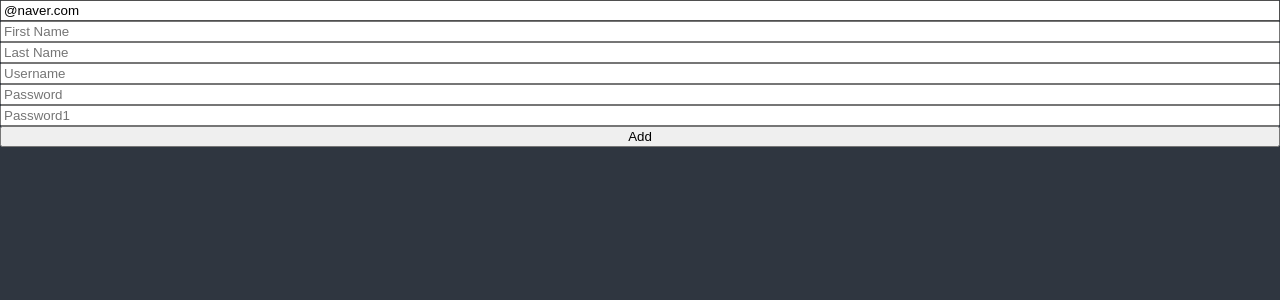
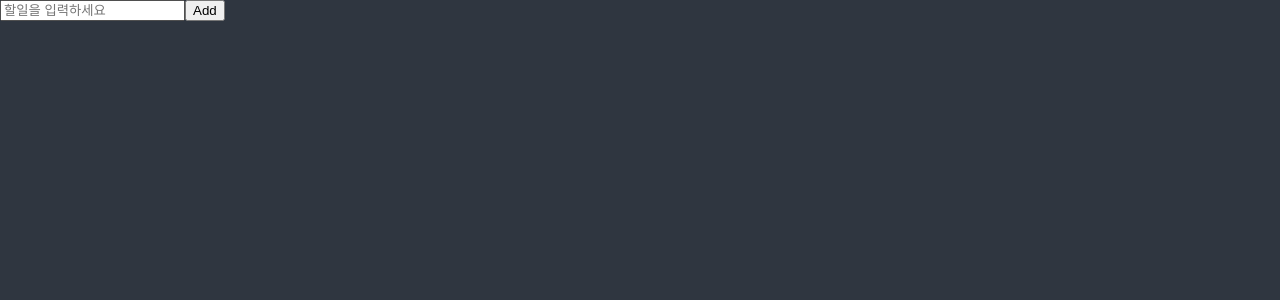
Before and after one commit to Hyun-h/masterclass-todo, a React (Create React App) app: page / in a window 1280 px wide. Shown: the top 300 px of the page. Built offline with nearby package versions, Linux system fonts and the light colour scheme.

Commit message:
react-hook-form에 맞춰 todo 조립

```diff
--- a/src/ToDoList.tsx
+++ b/src/ToDoList.tsx
@@ -1,88 +1,28 @@
-//react-hook-form : form을 쓸 때 발생하는 수많은 useState들을 줄이는 데 도움을 주는 라이브러리
 import { useForm } from 'react-hook-form';
 
 interface IForm {
-    email: string;
-    firstName: string;
-    lastName: string;
-    username: string;
-    password: string;
-    password1: string;
-    extraError?: string;
+    toDo: string;
 }
 
 function ToDoList() {
-    const {
-        register,
-        handleSubmit,
-        formState: { errors },
-        setError,
-    } = useForm<IForm>({
-        //기본값 부여도 가능
-        defaultValues: {
-            email: '@naver.com',
-        },
-    });
-
-    const onVaild = (data: IForm) => {
-        //여기서 custom validation 생성
-        if (data.password !== data.password1) {
-            //shouldFocus : 에러가 일어난 곳으로 포커스 이동
-            setError('password1', { message: '비밀번호가 같지 않습니다' }, { shouldFocus: true });
-        }
-        //서버 상태 감지하는 에러도 다룰 수 있음
-        setError('extraError', { message: '서버 오프라인' });
+    //handleSubmit은 반드시 첫번째 매개변수로 데이터가 유효할 때 호출되는 다른 함수를 받아야 함.
+    const { register, handleSubmit, setValue } = useForm<IForm>();
+    const onSubmit = (data: IForm) => {
+        console.log('add to do', data.toDo);
+        //setValue로 제출되면 form 초기화
+        setValue('toDo', '');
     };
-
-    console.log(errors);
 
     return (
         <div>
-            <form style={{ display: 'flex', flexDirection: 'column' }} onSubmit={handleSubmit(onVaild)}>
-                {/* 복잡하게 하나하나 만들어야 했던 것과 달리 간단하게 validation 가능 */}
+            <form onSubmit={handleSubmit(onSubmit)}>
                 <input
-                    {...register('email', {
-                        required: '이메일을 입력하세요',
-                        pattern: {
-                            //규칙 검사 가능!
-                            value: /^[A-Za-z0-9._%+-]+@naver.com$/,
-                            message: '네이버 이메일만 사용 가능합니다',
-                        },
+                    {...register('toDo', {
+                        required: '할일 입력 좀 부탁해요',
                     })}
-                    placeholder='Email'
+                    placeholder='할일을 입력하세요'
                 />
-                <span>{errors?.email?.message}</span>
-                <input
-                    {...register('firstName', {
-                        required: '빈칸없이 입력해주세요',
-                        validate: {
-                            //검사요소를 커스텀하게 만들 수 있다.
-                            noNico: (value) => (value.includes('nico') ? 'nico 가입 불가' : true),
-                            noNick: (value) => (value.includes('nico') ? 'nick 가입 불가' : true),
-                        },
-                    })}
-                    placeholder='First Name'
-                />
-                <span>{errors?.firstName?.message}</span>
-                <input {...register('lastName', { required: '빈칸없이 입력해주세요' })} placeholder='Last Name' />
-                <span>{errors?.lastName?.message}</span>
-                <input {...register('username', { required: '빈칸없이 입력해주세요', minLength: 10 })} placeholder='Username' />
-                <span>{errors?.username?.message}</span>
-                <input {...register('password', { required: '빈칸없이 입력해주세요', minLength: 5 })} placeholder='Password' />
-                <span>{errors?.password?.message}</span>
-                <input
-                    {...register('password1', {
-                        required: '비밀번호를 입력해주세요',
-                        minLength: {
-                            value: 5,
-                            message: '비밀번호가 너무 짧습니다',
-                        },
-                    })}
-                    placeholder='Password1'
-                />
-                <span>{errors?.password1?.message}</span>
                 <button>Add</button>
-                <span>{errors?.extraError?.message}</span>
             </form>
         </div>
     );
```
